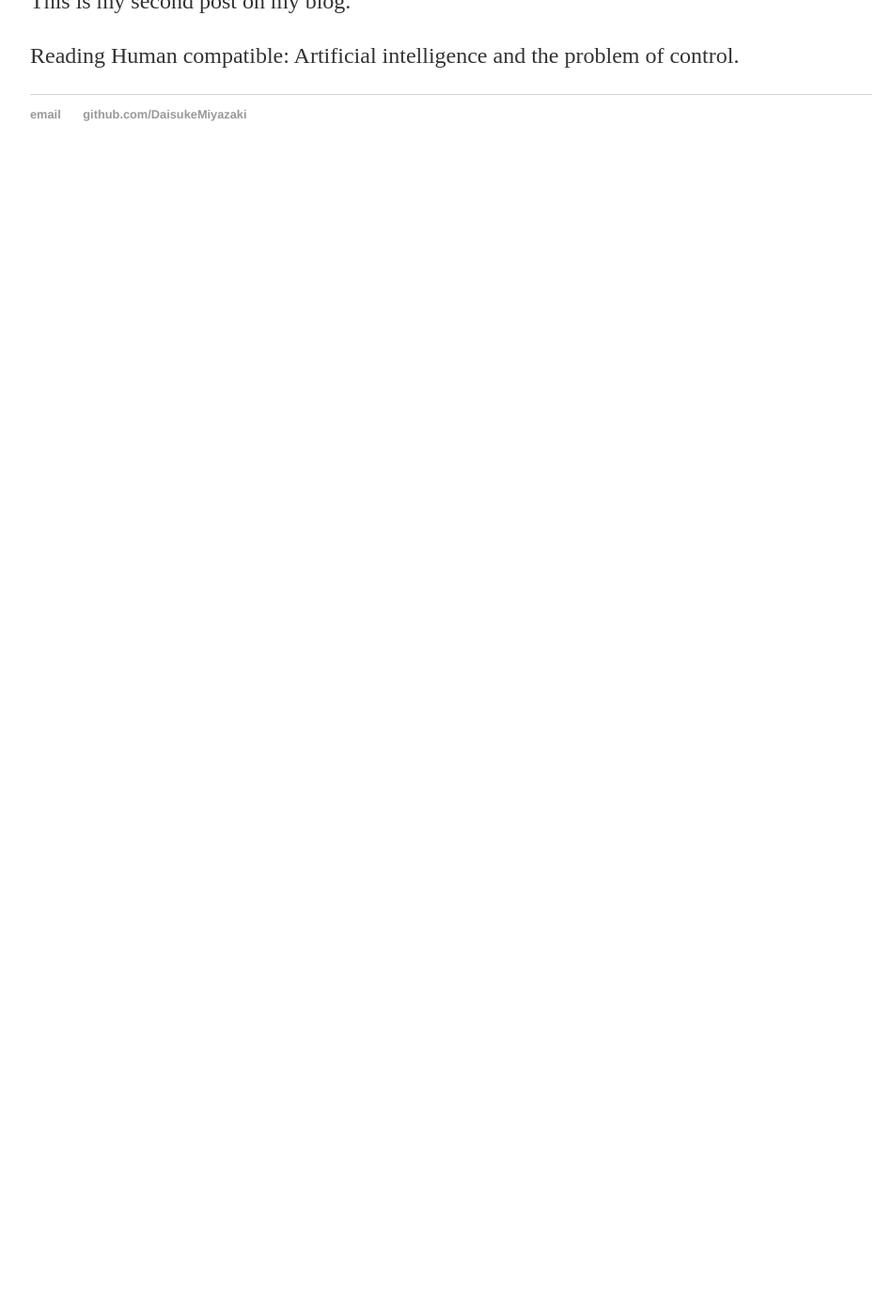
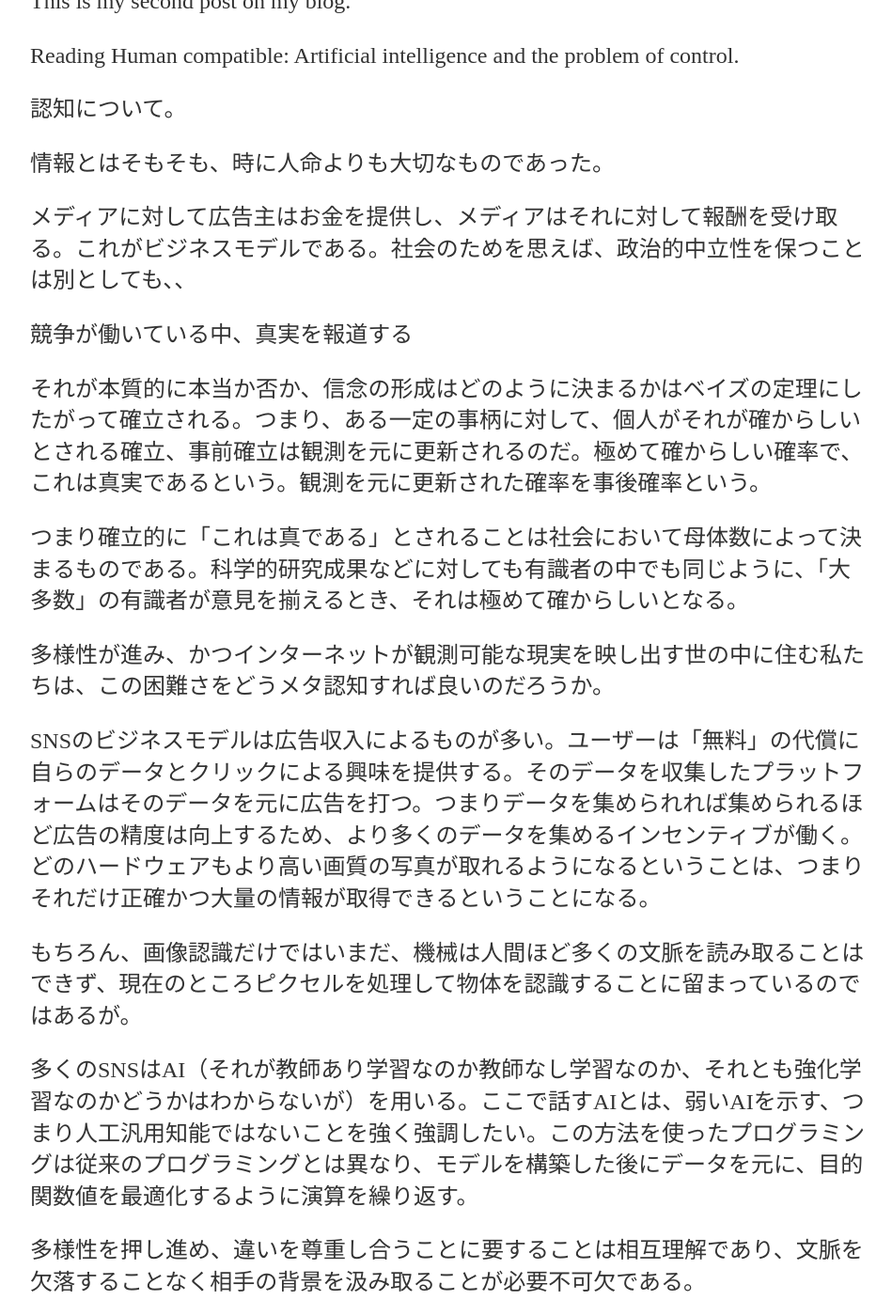
Before and after one commit to DaisukeMiyazaki/DaisukeMiyazaki.github.io, a Jekyll site: the page built from _posts/2020-03-14-RiseAndFall.md, in a window 1280 px wide and 1400 px high, scrolled down 270 px. Shown: the whole window at 94% size, without its empty margins (160-1109 px from the left). Built offline with Jekyll 4.4.1, drawn with Linux system fonts in a browser that asks for light colours; before the commit the page ends 900 px from its top, so only the background shows below that; some of the changed text lies outside the part shown.

Commit message:
updated content

```diff
--- a/_posts/2020-03-14-RiseAndFall.md
+++ b/_posts/2020-03-14-RiseAndFall.md
@@ -7,3 +7,44 @@ date: 2020-3-14
 This is my second post on my blog.
 
 Reading Human compatible: Artificial intelligence and the problem of control.
+
+認知について。
+
+情報とはそもそも、時に人命よりも大切なものであった。
+
+メディアに対して広告主はお金を提供し、メディアはそれに対して報酬を受け取る。これがビジネスモデルである。社会のためを思えば、政治的中立性を保つことは別としても、、
+
+競争が働いている中、真実を報道する
+
+それが本質的に本当か否か、信念の形成はどのように決まるかはベイズの定理にしたがって確立される。つまり、ある一定の事柄に対して、個人がそれが確からしいとされる確立、事前確立は観測を元に更新されるのだ。極めて確からしい確率で、これは真実であるという。観測を元に更新された確率を事後確率という。
+
+つまり確立的に「これは真である」とされることは社会において母体数によって決まるものである。科学的研究成果などに対しても有識者の中でも同じように、「大多数」の有識者が意見を揃えるとき、それは極めて確からしいとなる。
+
+多様性が進み、かつインターネットが観測可能な現実を映し出す世の中に住む私たちは、この困難さをどうメタ認知すれば良いのだろうか。
+
+SNSのビジネスモデルは広告収入によるものが多い。ユーザーは「無料」の代償に自らのデータとクリックによる興味を提供する。そのデータを収集したプラットフォームはそのデータを元に広告を打つ。つまりデータを集められれば集められるほど広告の精度は向上するため、より多くのデータを集めるインセンティブが働く。どのハードウェアもより高い画質の写真が取れるようになるということは、つまりそれだけ正確かつ大量の情報が取得できるということになる。
+
+もちろん、画像認識だけではいまだ、機械は人間ほど多くの文脈を読み取ることはできず、現在のところピクセルを処理して物体を認識することに留まっているのではあるが。
+
+多くのSNSはAI（それが教師あり学習なのか教師なし学習なのか、それとも強化学習なのかどうかはわからないが）を用いる。ここで話すAIとは、弱いAIを示す、つまり人工汎用知能ではないことを強く強調したい。この方法を使ったプログラミングは従来のプログラミングとは異なり、モデルを構築した後にデータを元に、目的関数値を最適化するように演算を繰り返す。
+
+多様性を押し進め、違いを尊重し合うことに要することは相互理解であり、文脈を欠落することなく相手の背景を汲み取ることが必要不可欠である。
+
+コミュニケーションをする際に大切なことはまず一つ、共通の言語である。言語そのものは進化論的な立場から考えても、物理的事象や心の事象を噛み砕き表現したいわば「ソフトウェア」である。ものは良いよう、ともいうが、言語によって直接同等な解釈が存在しないこともある。伝え方によっては善悪どちらにもとれるような表現もあり、それを補修するために文脈を必ず添える。そのため、文脈が滑落したコミュニケーションの難易度は上昇すると考えてもおかしくはない。対人で面と向かったコミュニケーションのほうが、対人の雰囲気や仕草によってさらに文脈が補われる。インターネットによるコミュニケーションでは、それらが欠落する。
+
+では文脈を保管するものはなんだろう？その人が発信したい内容を受け取ることに必要なのはまず、その人間をよく知ることである。また対人によるコミュニケーションが長く保存されているもの、たとえば編集されていない長い対話の録画などは文脈を削ぎ落とさずに保存している可能性が高い。
+
+また、内容が高度化したもの、とりわけ専門性が増した内容に関しては文脈を共有されていることはコミュニケーションに必要不可欠である。
+
+
+真実の分断
+人によって見ている世界は異なる、つまりその世界の見え方はその人の認知がことなるために大きく異なる。コンテンツが上記のインセンティブによって選ばれている以上、その人の趣味関心に合わせたプラットフォームを展開することでユーザーはさらなるengagementを消費する。つまり大量のデータが送られ、広告精度が上昇する。
+
+
+
+
+そこに疑わしきは罰せず、という心構えを常に適応すること。料金を払うこと。公的資金を使った報道機関を、プライベートの報道機関を消費すること。
+
+
+
+つまりコミュニケーション、相互理解に対してまず「
```
